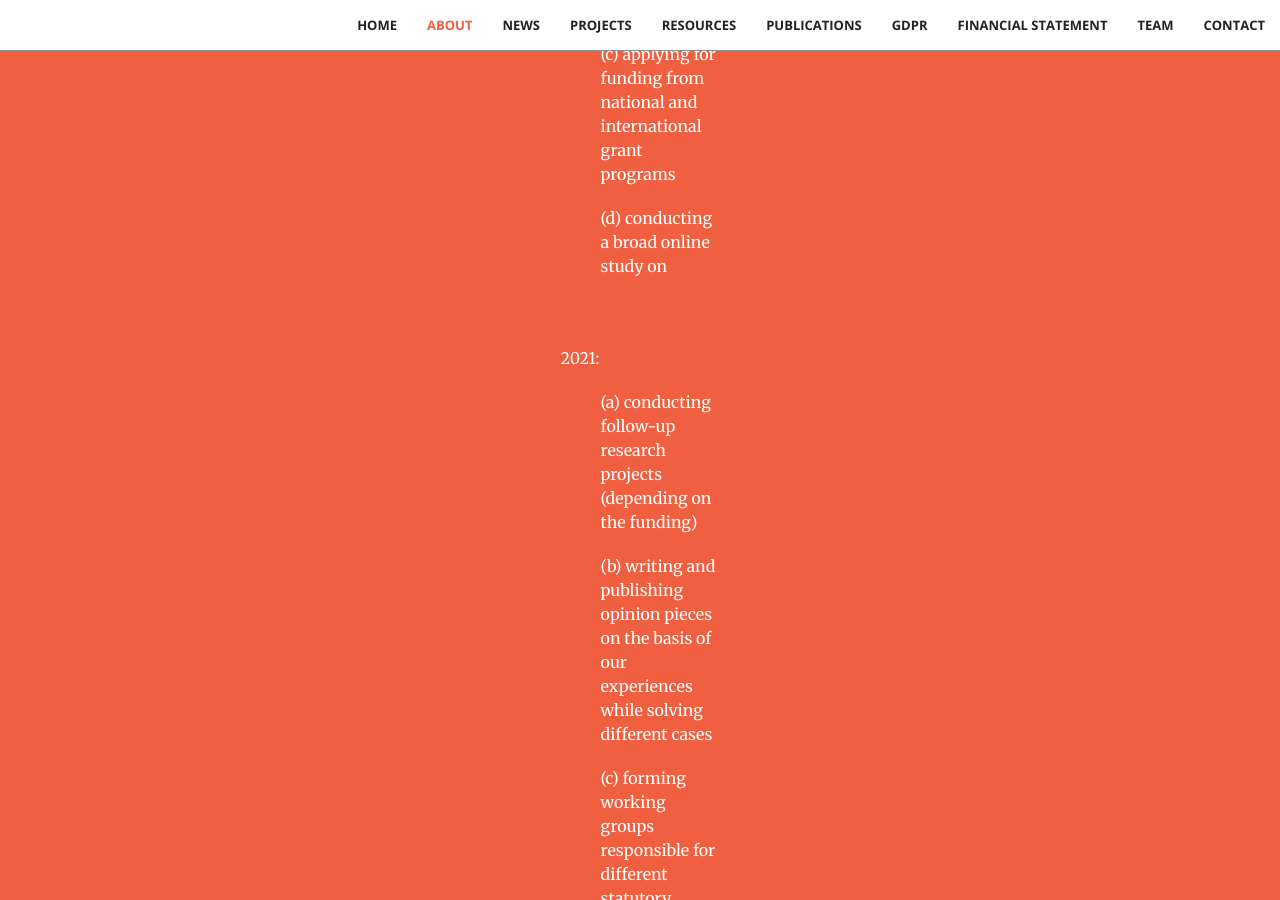
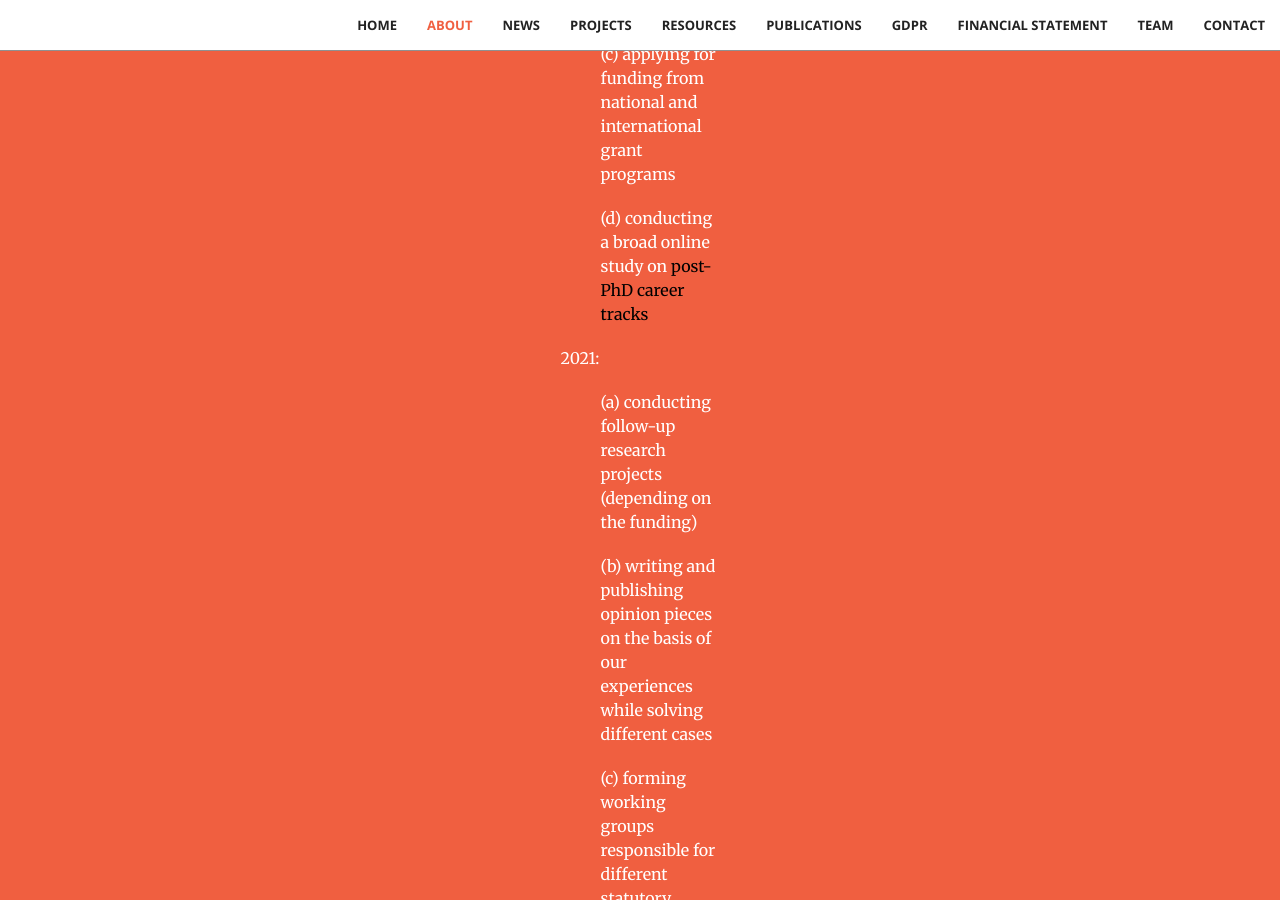
Before and after one commit to stichting-solaris/stichting-solaris.github.io, a Jekyll site: the page built from index.html, in a window 1280 px wide and 900 px high, scrolled down 4386 px. Built offline with Jekyll 4.4.1, drawn with Linux system fonts in a browser that asks for light colours.

Commit message:
Update call-to-action.html

```diff
--- a/_includes/call-to-action.html
+++ b/_includes/call-to-action.html
@@ -77,9 +77,8 @@
                         <p class="tab">(a) releasing a free quarterly newsletter to all subscribents</p>
                         <p class="tab">(b) partnering with external institutions and companies in the Netherlands</p>
                         <p class="tab">(c) applying for funding from national and international grant programs</p>
-                        <p class="tab">(d) conducting a broad online study on <font color="000000">
-                            <a href="https://stichting-solaris.github.io/#projects">
-                            post-PhD career tracks</a></font></p>
+                        <p class="tab">(d) conducting a broad online study on <a href="https://stichting-solaris.github.io/#projects">
+                            <font color="000000">post-PhD career tracks</font></a></p>
                     <p></p>
                     <p>2021:</p>
                         <p class="tab">(a) conducting follow-up research projects (depending on the funding)</p>
```
